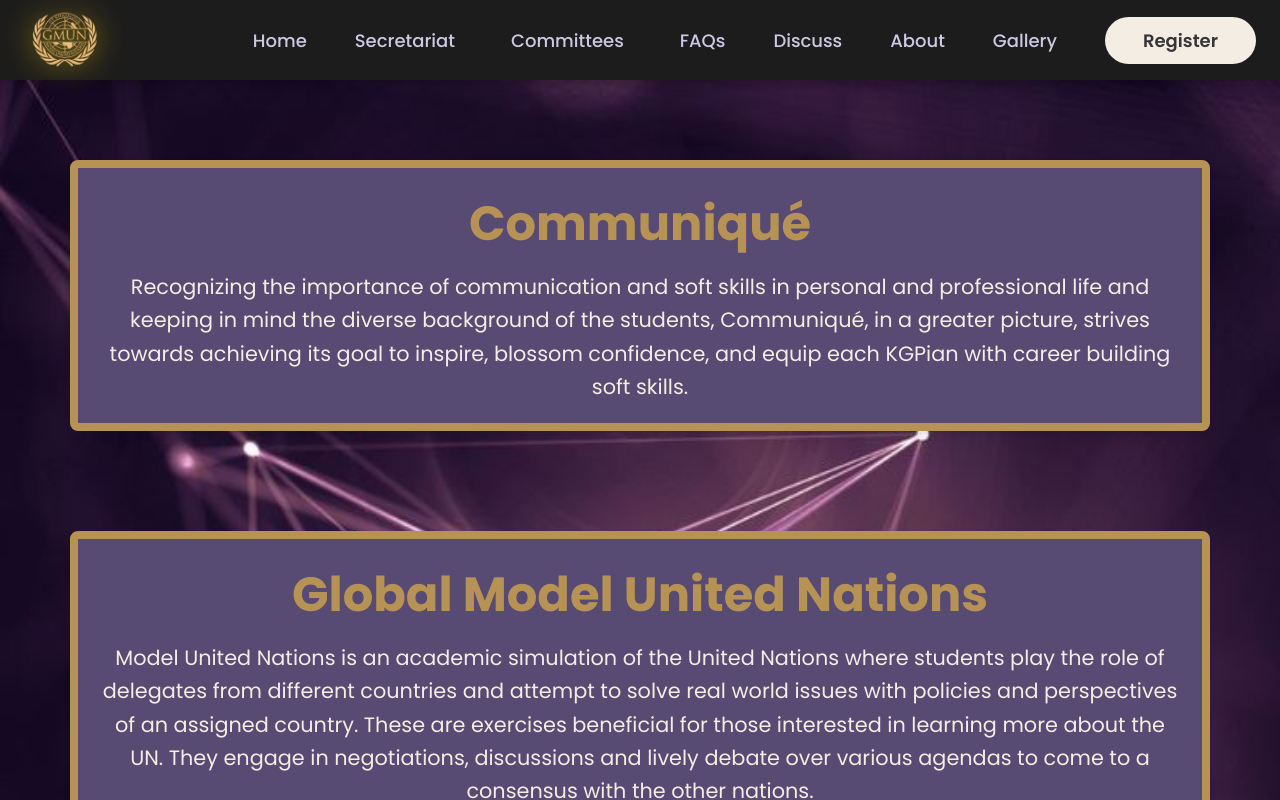
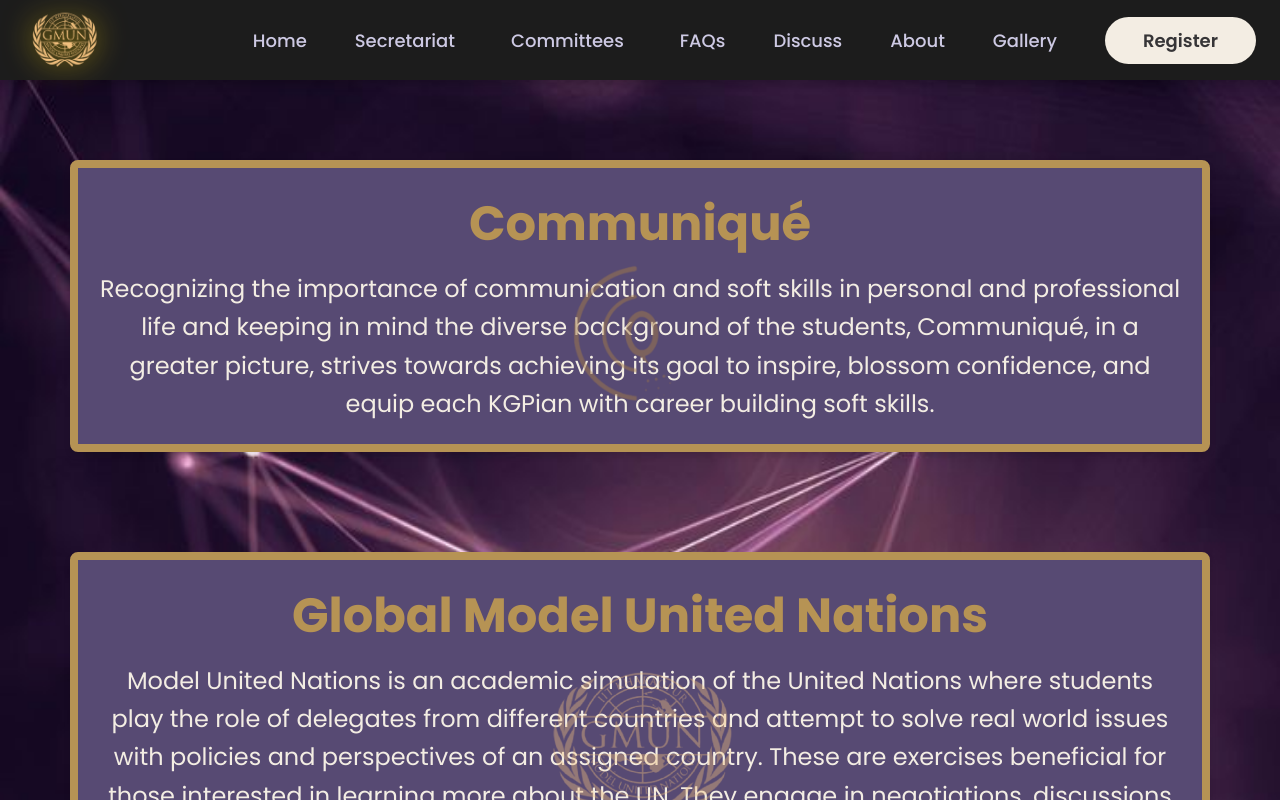
Before and after one commit to CQ-TechTeam-2025-26/GMUN-26-Website, a React (Create React App) app in the folder gmun/: page /AboutUs in a window 1280 px wide. Built offline with nearby package versions, Linux system fonts and the light colour scheme; a small style sheet from the web is missing; a web font is replaced by a local one.

Commit message:
updated About page

```diff
--- a/gmun/src/pages/aboutUs.jsx
+++ b/gmun/src/pages/aboutUs.jsx
@@ -1,24 +1,29 @@
 import React from 'react'
 import '../styles/about.css';
+import gmunlog from '../images/gmun_gold.jpg';
+import cq from '../images/CQ_Logo_Gold.jpg';
 
-const aboutUs = () => {
+const AboutUs = () => {
   return (
     <div>
       <div className="contain1">
       <div className="box">
+      <div className="overlay1" style={{ backgroundImage: `url(${cq})`}}></div>
       <div className="head">Communiqué</div>
       <div className="content1">Recognizing the importance of communication and soft skills in personal and professional life and keeping in mind the diverse background of the students, Communiqué, in a greater picture, strives towards achieving its goal to inspire, blossom confidence, and equip each KGPian with career building soft skills.</div>
       </div>
 
       <div className="box">
+      <div className="overlay" style={{ backgroundImage: `url(${gmunlog})`}}></div>
         <div className="head">Global Model United Nations</div>
         <div className="content1">Model United Nations is an academic simulation of the United Nations where students play the role of delegates from different countries and attempt to solve real world issues with policies and perspectives of an assigned country. These are exercises beneficial for those interested in learning more about the UN. They engage in negotiations, discussions and lively debate over various agendas to come to a consensus with the other nations.</div>
       </div>
       </div>
+
     </div>
 
 
   )
 }
 
-export default aboutUs
+export default AboutUs
--- a/gmun/src/styles/about.css
+++ b/gmun/src/styles/about.css
@@ -1,3 +1,6 @@
+body {
+  overflow-y: auto;
+}
 .contain1 {
     display: flex;
     flex-direction: column;
@@ -12,9 +15,38 @@
     border-radius: 8px;
     padding: 20px;
     box-shadow: 0 4px 6px rgba(0, 0, 0, 0.1);
+    transition: transform 0.2s ease, box-shadow 0.2s ease;
     background-color: #574A73;
-    transition: transform 0.2s ease, box-shadow 0.2s ease;
+    overflow: hidden;
+    position: relative;
   }
+  .contain1 .box .overlay {
+  position: absolute;
+  border-radius: 20px;
+  top: 10%;
+  opacity: 40%;
+  left: 0;
+  width: 100%;
+  height: 100%;
+  background-position:50% 50%;
+  background-size: 20%;
+  background-repeat: no-repeat;
+  transition: background 0.5s ease;
+  }
+  .contain1 .box .overlay1{
+    position: absolute;
+    border-radius: 20px;
+    top: 10%;
+    left: 0;
+    opacity: 50%;
+    width: 100%;
+    height: 100%;
+    background-position:50% 50%;
+    background-size: 50%;
+    background-repeat: no-repeat;
+    transition: background 0.5s ease;
+    z-index:1;
+    }
 
   .contain1 .box:first-child {
     margin-top: 60px;
@@ -32,7 +64,9 @@
   }
 
   .content1 {
-    font-size: 1.3rem;
+    font-size: 1.5rem;
     line-height: 1.6;
+    text-decoration: bold;
     color: #F3EDE3;
+    z-index: 2;
   }
```
Also changed, not shown: gmun/src/images/CQ_Logo_Gold.jpg (added), gmun/src/images/gmun_gold.jpg (added).
